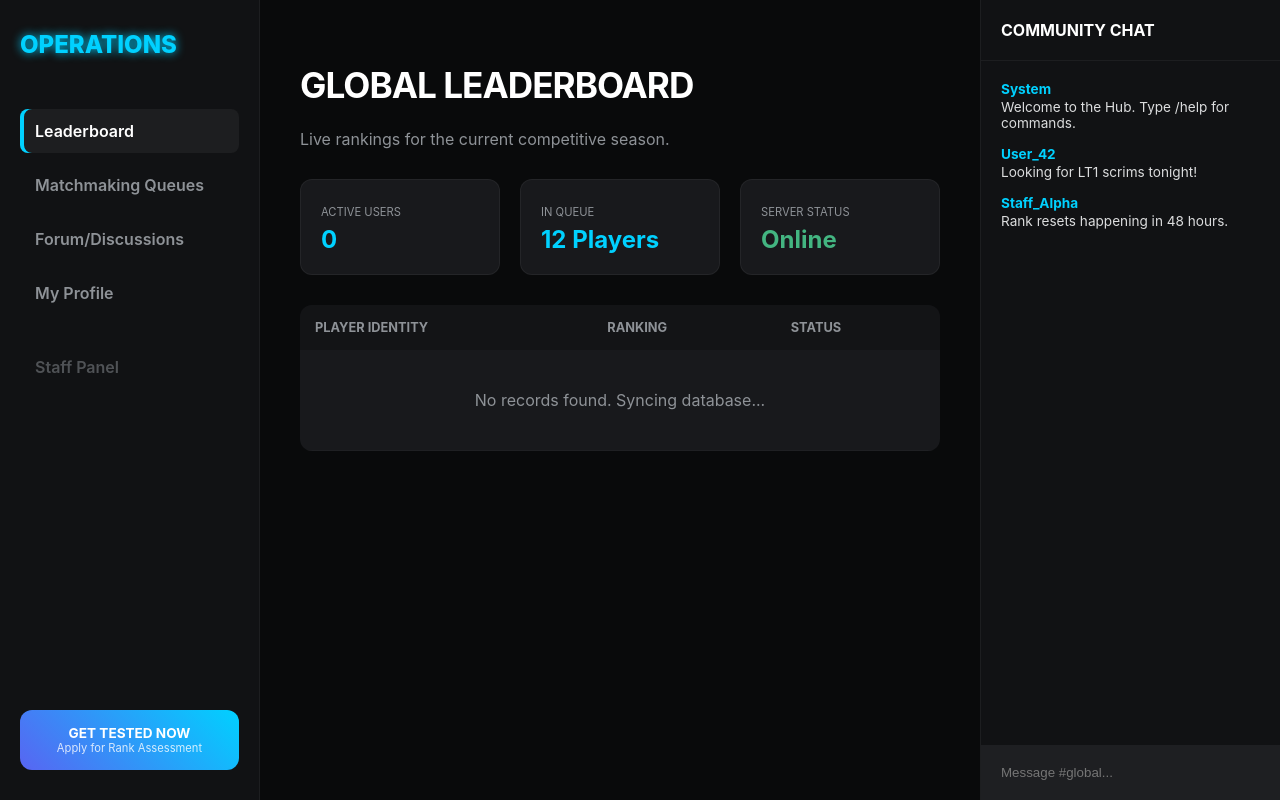
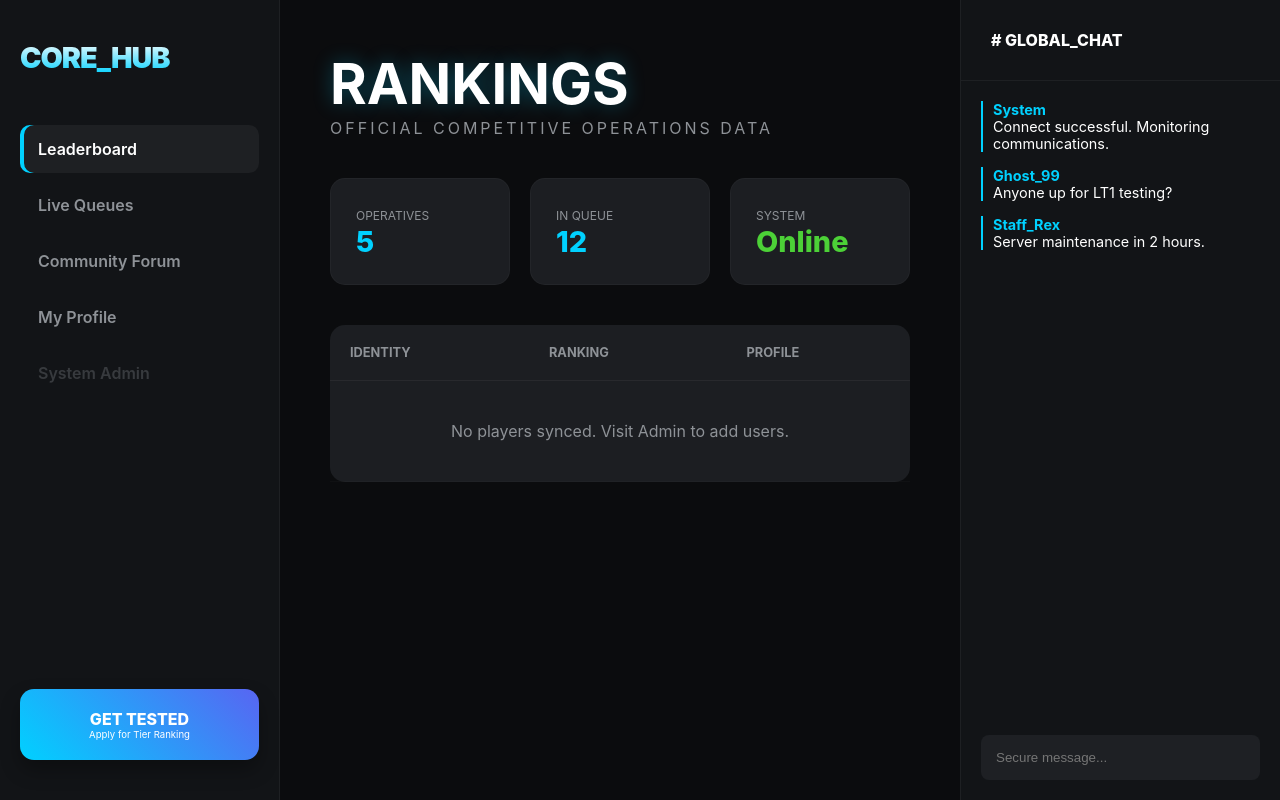
Before and after one commit to SKIBIDIBOSS/tiertests, a Node server app: page / in a window 1280 px wide. Run offline with Node 20, Linux system fonts and the light colour scheme; some libraries are stand-ins or nearby versions.

Commit message:
Update index.ejs

```diff
--- a/views/index.ejs
+++ b/views/index.ejs
@@ -6,162 +6,194 @@
     <title>HUB | COMPETITIVE OPERATIONS</title>
     <style>
         :root {
-            --primary: #5865f2;
-            --glow: #7289da;
-            --bg: #090a0b;
-            --sidebar-bg: #111214;
-            --card-bg: #18191c;
+            --bg: #0b0c0e;
+            --sidebar: #121417;
             --accent: #00d1ff;
-            --text: #ffffff;
+            --accent-glow: rgba(0, 209, 255, 0.3);
+            --card: #1c1e22;
+            --text-main: #ffffff;
+            --text-dim: #8e9297;
         }
 
         body {
+            margin: 0;
             background-color: var(--bg);
-            color: var(--text);
+            color: var(--text-main);
             font-family: 'Inter', sans-serif;
-            margin: 0;
             display: grid;
-            grid-template-columns: 260px 1fr 300px; /* Sidebar | Content | Chat */
+            grid-template-columns: 280px 1fr 320px; /* Sidebar | Main | Chat */
             height: 100vh;
             overflow: hidden;
         }
 
         /* --- SIDEBAR --- */
-        nav {
-            background: var(--sidebar-bg);
+        .sidebar {
+            background: var(--sidebar);
             border-right: 1px solid rgba(255,255,255,0.05);
-            padding: 30px 20px;
+            padding: 40px 20px;
             display: flex;
             flex-direction: column;
-            gap: 10px;
         }
 
-        .logo { font-size: 1.5rem; font-weight: 800; margin-bottom: 40px; color: var(--accent); text-shadow: 0 0 10px var(--accent); }
-
-        .nav-item {
-            padding: 12px 15px;
-            border-radius: 8px;
-            color: #8e9297;
-            text-decoration: none;
-            font-weight: 600;
-            transition: 0.3s;
+        .logo {
+            font-size: 1.8rem;
+            font-weight: 900;
+            letter-spacing: -1px;
+            margin-bottom: 50px;
+            background: linear-gradient(to bottom, #fff, var(--accent));
+            -webkit-background-clip: text;
+            -webkit-text-fill-color: transparent;
         }
 
-        .nav-item:hover, .nav-item.active { background: rgba(255,255,255,0.05); color: #fff; box-shadow: inset 4px 0 0 var(--accent); }
+        .nav-link {
+            padding: 14px 18px;
+            color: var(--text-dim);
+            text-decoration: none;
+            border-radius: 10px;
+            margin-bottom: 8px;
+            font-weight: 600;
+            transition: 0.2s;
+        }
 
-        .get-tested-box {
+        .nav-link:hover, .nav-link.active {
+            background: rgba(255,255,255,0.05);
+            color: #fff;
+            box-shadow: inset 4px 0 0 var(--accent);
+        }
+
+        .btn-test {
             margin-top: auto;
-            background: linear-gradient(45deg, #5865f2, #00d1ff);
-            padding: 15px;
-            border-radius: 12px;
+            background: linear-gradient(45deg, var(--accent), #5865f2);
+            padding: 20px;
+            border-radius: 14px;
             text-align: center;
-            font-size: 0.85rem;
-            font-weight: bold;
+            font-weight: 800;
             cursor: pointer;
+            box-shadow: 0 10px 20px rgba(0,0,0,0.3);
         }
 
         /* --- MAIN CONTENT --- */
-        main { padding: 40px; overflow-y: auto; }
+        main { padding: 50px; overflow-y: auto; }
 
-        .header-section { margin-bottom: 30px; }
-        h1 { font-size: 2.2rem; text-transform: uppercase; letter-spacing: -1px; }
-
-        .stats-grid { display: grid; grid-template-columns: repeat(3, 1fr); gap: 20px; margin-bottom: 30px; }
-        .stat-card { background: var(--card-bg); padding: 20px; border-radius: 12px; border: 1px solid rgba(255,255,255,0.05); }
-        .stat-card small { color: #8e9297; text-transform: uppercase; font-size: 0.7rem; }
-        .stat-card div { font-size: 1.5rem; font-weight: bold; margin-top: 5px; color: var(--accent); }
-
-        .leaderboard-table {
-            width: 100%;
-            background: var(--card-bg);
-            border-radius: 12px;
-            border-collapse: collapse;
-            overflow: hidden;
+        .glow-title {
+            font-size: 3.5rem;
+            text-transform: uppercase;
+            margin: 0;
+            text-shadow: 0 0 20px var(--accent-glow);
         }
 
-        .leaderboard-table th { background: rgba(0,0,0,0.2); padding: 15px; text-align: left; color: #8e9297; font-size: 0.8rem; }
-        .leaderboard-table td { padding: 15px; border-bottom: 1px solid rgba(255,255,255,0.03); }
+        .slogan { color: var(--text-dim); letter-spacing: 3px; margin-bottom: 40px; }
 
-        .tier-tag { padding: 4px 10px; border-radius: 6px; background: #2f3136; border: 1px solid var(--accent); font-size: 0.75rem; }
+        .stats-row { display: grid; grid-template-columns: repeat(3, 1fr); gap: 20px; margin-bottom: 40px; }
+        .stat-box { background: var(--card); padding: 25px; border-radius: 15px; border: 1px solid rgba(255,255,255,0.03); }
+        .stat-box label { color: var(--text-dim); font-size: 0.75rem; text-transform: uppercase; }
+        .stat-box div { font-size: 1.8rem; font-weight: 800; color: var(--accent); }
 
-        /* --- CHAT/FORUM SIDEBAR --- */
-        aside {
-            background: var(--sidebar-bg);
+        .rank-table {
+            width: 100%;
+            background: var(--card);
+            border-radius: 15px;
+            border-collapse: collapse;
+        }
+
+        .rank-table th { text-align: left; padding: 20px; color: var(--text-dim); font-size: 0.8rem; border-bottom: 1px solid rgba(255,255,255,0.05); }
+        .rank-table td { padding: 20px; border-bottom: 1px solid rgba(255,255,255,0.02); }
+
+        .tier-badge {
+            background: #000;
+            border: 1px solid var(--accent);
+            padding: 5px 12px;
+            border-radius: 6px;
+            font-size: 0.75rem;
+            font-weight: bold;
+        }
+
+        /* --- CHAT --- */
+        .chat-area {
+            background: var(--sidebar);
             border-left: 1px solid rgba(255,255,255,0.05);
             display: flex;
             flex-direction: column;
         }
 
-        .chat-header { padding: 20px; border-bottom: 1px solid rgba(255,255,255,0.05); font-weight: bold; }
-        .chat-messages { flex: 1; padding: 20px; display: flex; flex-direction: column; gap: 15px; overflow-y: auto; }
-        .msg { font-size: 0.85rem; }
-        .msg b { color: var(--accent); display: block; margin-bottom: 2px; }
-        .msg p { margin: 0; color: #dcddde; }
+        .chat-head { padding: 30px; font-weight: 800; border-bottom: 1px solid rgba(255,255,255,0.05); }
+        .messages { flex: 1; padding: 20px; overflow-y: auto; display: flex; flex-direction: column; gap: 15px; }
+        .msg-item { font-size: 0.9rem; border-left: 2px solid var(--accent); padding-left: 10px; }
+        .msg-item b { color: var(--accent); display: block; }
 
-        .chat-input { padding: 20px; background: #1e1f22; border: none; color: white; width: 100%; box-sizing: border-box; }
+        .chat-input {
+            margin: 20px;
+            padding: 15px;
+            background: #1e2024;
+            border: none;
+            border-radius: 8px;
+            color: white;
+        }
+
+        /* Role Colors */
+        .admin { color: #ff4757; }
+        .tester { color: #1e90ff; }
     </style>
 </head>
 <body>
 
-    <nav>
-        <div class="logo">OPERATIONS</div>
-        <a href="/" class="nav-item active">Leaderboard</a>
-        <a href="/queues" class="nav-item">Matchmaking Queues</a>
-        <a href="/forum" class="nav-item">Forum/Discussions</a>
-        <a href="/profile" class="nav-item">My Profile</a>
-        <a href="/admin" class="nav-item" style="margin-top: 20px; opacity: 0.5;">Staff Panel</a>
+    <div class="sidebar">
+        <div class="logo">CORE_HUB</div>
+        <a href="/" class="nav-link active">Leaderboard</a>
+        <a href="#" class="nav-link">Live Queues</a>
+        <a href="#" class="nav-link">Community Forum</a>
+        <a href="#" class="nav-link">My Profile</a>
+        <a href="/admin" class="nav-link" style="opacity: 0.3;">System Admin</a>
 
-        <div class="get-tested-box">
-            GET TESTED NOW
-            <div style="font-size: 0.7rem; font-weight: normal; opacity: 0.8;">Apply for Rank Assessment</div>
+        <div class="btn-test">
+            GET TESTED
+            <div style="font-size: 0.6rem; font-weight: 400;">Apply for Tier Ranking</div>
         </div>
-    </nav>
+    </div>
 
     <main>
-        <div class="header-section">
-            <h1>Global Leaderboard</h1>
-            <p style="color: #8e9297;">Live rankings for the current competitive season.</p>
+        <h1 class="glow-title">Rankings</h1>
+        <div class="slogan">OFFICIAL COMPETITIVE OPERATIONS DATA</div>
+
+        <div class="stats-row">
+            <div class="stat-box"><label>Operatives</label><div><%= stats.active %></div></div>
+            <div class="stat-box"><label>In Queue</label><div><%= stats.queuing %></div></div>
+            <div class="stat-box"><label>System</label><div style="color: #4cd137;"><%= stats.status %></div></div>
         </div>
 
-        <div class="stats-grid">
-            <div class="stat-card"><small>Active Users</small><div><%= users.length %></div></div>
-            <div class="stat-card"><small>In Queue</small><div>12 Players</div></div>
-            <div class="stat-card"><small>Server Status</small><div style="color: #43b581;">Online</div></div>
-        </div>
-
-        <table class="leaderboard-table">
+        <table class="rank-table">
             <thead>
                 <tr>
-                    <th>PLAYER IDENTITY</th>
+                    <th>IDENTITY</th>
                     <th>RANKING</th>
-                    <th>STATUS</th>
+                    <th>PROFILE</th>
                 </tr>
             </thead>
             <tbody>
                 <% if (users.length > 0) { %>
                     <% users.forEach(user => { %>
                         <tr>
-                            <td style="font-weight: bold;"><%= user.username %></td>
-                            <td><span class="tier-tag"><%= user.tier %></span></td>
-                            <td><a href="/profile/<%= user._id %>" style="color: var(--accent); text-decoration: none; font-size: 0.8rem;">VIEW PROFILE</a></td>
+                            <td class="<%= user.role %>" style="font-weight: 700;"><%= user.username %></td>
+                            <td><span class="tier-badge"><%= user.tier %></span></td>
+                            <td><a href="#" style="color: var(--accent); text-decoration: none; font-size: 0.8rem;">OPEN DATA</a></td>
                         </tr>
                     <% }) %>
                 <% } else { %>
-                    <tr><td colspan="3" style="text-align: center; padding: 40px; color: #8e9297;">No records found. Syncing database...</td></tr>
+                    <tr><td colspan="3" style="text-align: center; color: var(--text-dim); padding: 40px;">No players synced. Visit Admin to add users.</td></tr>
                 <% } %>
             </tbody>
         </table>
     </main>
 
-    <aside>
-        <div class="chat-header">COMMUNITY CHAT</div>
-        <div class="chat-messages">
-            <div class="msg"><b>System</b><p>Welcome to the Hub. Type /help for commands.</p></div>
-            <div class="msg"><b>User_42</b><p>Looking for LT1 scrims tonight!</p></div>
-            <div class="msg"><b>Staff_Alpha</b><p>Rank resets happening in 48 hours.</p></div>
+    <div class="chat-area">
+        <div class="chat-head"># GLOBAL_CHAT</div>
+        <div class="messages">
+            <div class="msg-item"><b>System</b>Connect successful. Monitoring communications.</div>
+            <div class="msg-item"><b>Ghost_99</b>Anyone up for LT1 testing?</div>
+            <div class="msg-item"><b>Staff_Rex</b>Server maintenance in 2 hours.</div>
         </div>
-        <input type="text" class="chat-input" placeholder="Message #global...">
-    </aside>
+        <input type="text" class="chat-input" placeholder="Secure message...">
+    </div>
 
 </body>
 </html>
```
